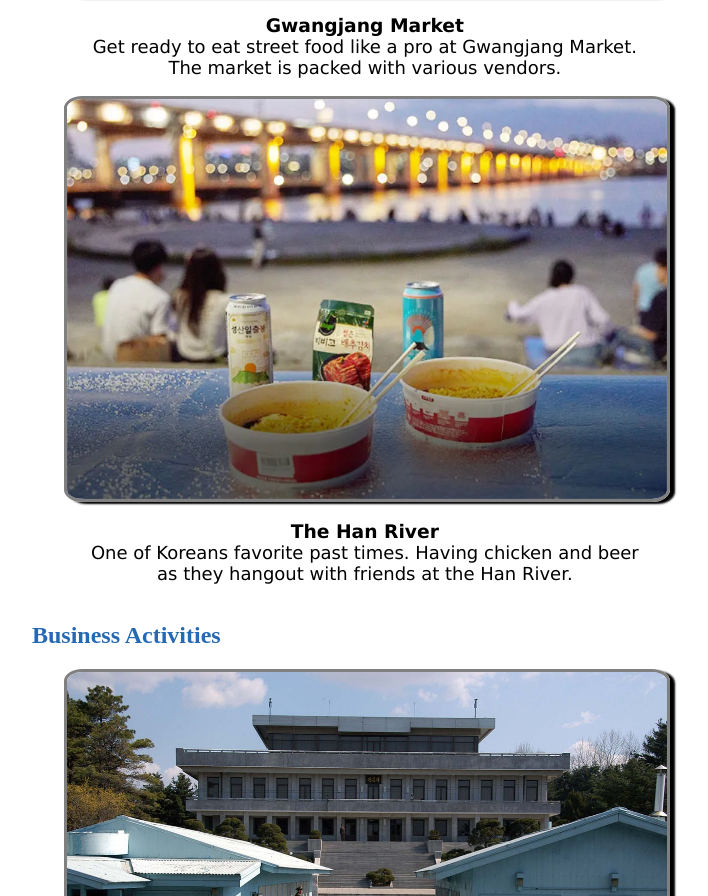
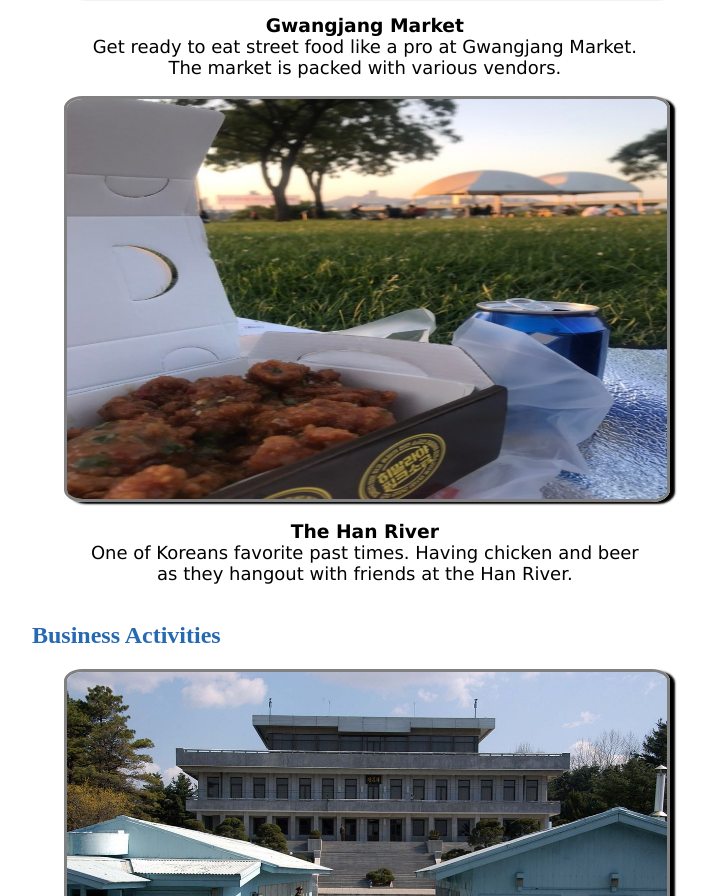
Before and after one commit to jreyes73/SBA-sample, a plain HTML site: page index.html in a window 1280 px wide. Shown: the part 2622-3518 px from the top of the page, without its empty margins (8-716 px from the left). Drawn offline with Linux system fonts and the light colour scheme.

Commit message:
Update index.html
update Han river image file

```diff
--- a/index.html
+++ b/index.html
@@ -48,7 +48,7 @@
         <p>Get ready to eat street food like a pro at Gwangjang Market. The market is packed with various vendors.</p>
       </div>
     </div>
-    <div><img class="pic description" src="./resources/han.webp" alt="">
+    <div><img class="pic description" src="./resources/chimaek.jpg" alt="">
       <div class="text-container">
         <h3>The Han River</h3>
         <p>One of Koreans favorite past times. Having chicken and beer as they hangout with friends at the Han River.</p>
```
